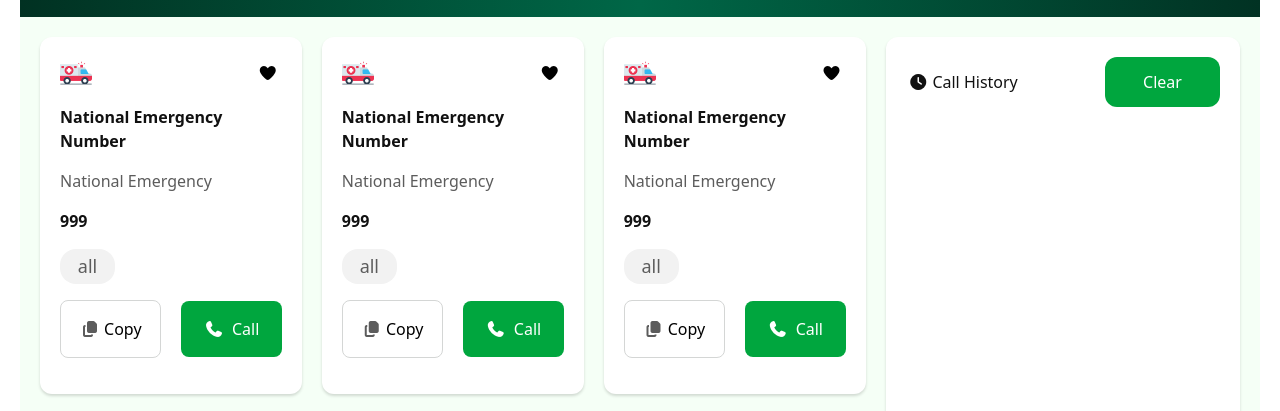
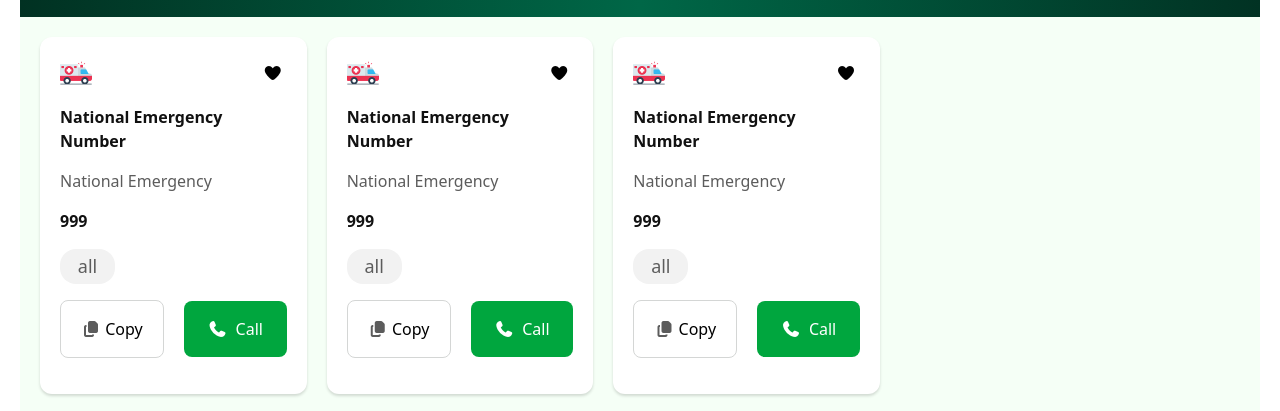
Before and after one commit to Ummahabibahabo/My-B12A05-assignment, a plain HTML site: page index.html in a window 1280 px wide. Shown: the part 310-721 px from the top of the page. Drawn offline with nearby package versions, Linux system fonts and the light colour scheme.

Commit message:
four commit

```diff
--- a/index.html
+++ b/index.html
@@ -406,7 +406,8 @@
             </button>
           </div>
         </div>
-        <div
+        <!-- delete korse -->
+         <div
           class="card-1 shadow-[0px_2px_3px_0px_rgba(0,0,0,0.15)] bg-[var(--White,_rgba(255,255,255,1))] p-5 rounded-xl"
         >
           <div class="flex flex-col sm:flex-row justify-between items-center">
@@ -448,27 +449,7 @@
           </div>
         </div>
       </div>
-      <!-- call-history-section -->
-      <div
-        class="flex flex-col sm:flex-row justify-between items-start w-full lg:w-[30%] shadow-[0px_2px_3px_0px_rgba(0,0,0,0.15)] bg-[var(--White,_rgba(255,255,255,1))] rounded-xl p-5"
-      >
-        <div class="w-full sm:w-auto">
-          <button
-            class="bg-white w-full sm:w-[115px] h-[50px] rounded-xl text-[var(--Dark,rgba(17,17,17,1))]"
-          >
-            <span><i class="fa-solid fa-clock"></i> Call History</span>
-          </button>
-        </div>
 
-        <div class="w-full sm:w-auto">
-          <button
-            class="bg-[#00a63e] w-full sm:w-[115px] h-[50px] rounded-xl text-white"
-          >
-            Clear
-          </button>
-        </div>
-      </div>
-    </div>
     <script src="./index.js"></script>
   </body>
 </html>
```
